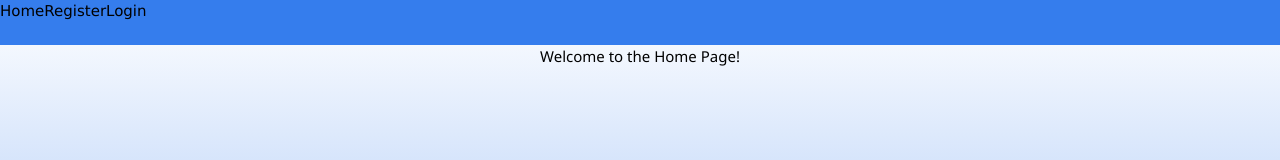
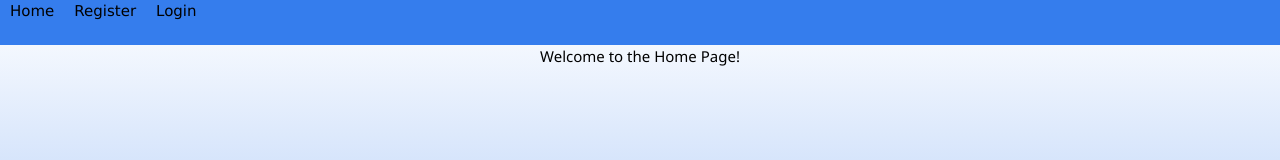
Before and after one commit to Baskin-Ridley/KanbanAI, a React (Vite) app in the folder client/: page / in a window 1280 px wide. Shown: the top 160 px of the page. Built offline with nearby package versions, Linux system fonts and the light colour scheme.

Commit message:
navbar ul li add

```diff
--- a/client/src/components/Navigation/index.jsx
+++ b/client/src/components/Navigation/index.jsx
@@ -45,24 +45,30 @@ const Navigation = () => {
         </>
       ) : (
         <>
+          <ul>
             {/* <div className="nav-element w3-btn w3-padding"> */}
               {/* <Link to="/" className="w3-bar-item w3-button"> */}
-            <Link to="/">
+              <li><Link to="/">
                 Home
-            </Link>
+              </Link></li>
+
             {/* </div>
             <div className="nav-element w3-btn w3-padding"> */}
-            <Link to="/register">
+              <li><Link to="/register">
               {/* <Link to="/register" className="w3-bar-item w3-button"> */}
                 Register
-            </Link>
+              </Link></li>
+
             {/* </div>
             <div className="nav-element w3-btn w3-padding"> */}
               {/* <Link to="/login" className="w3-bar-item w3-button"> */}
-            <Link to="/login">
+              <li><Link to="/login">
                 Login
-            </Link>
+              </Link></li>
+
             {/* </div> */}
+          </ul>
+
         </>
       )}
     </nav >
```
Lines whose indentation alone changed are shown as unchanged.
